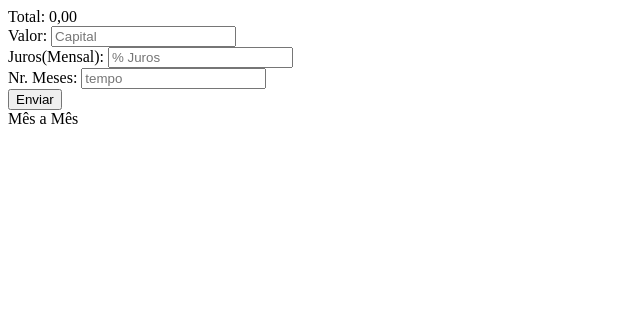
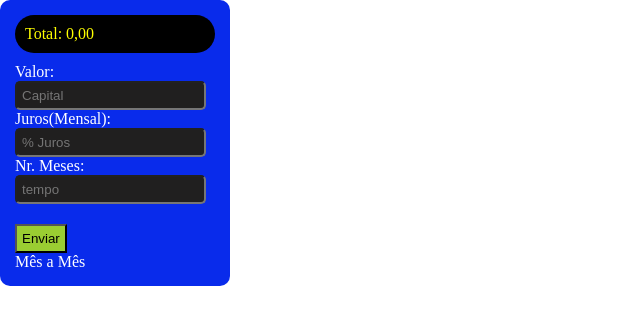
Before and after one commit to jesusmaringa/primeiroe_3t, a plain HTML site: page index.html in a window 1280 px wide. Shown: the whole page, without its empty margins (0-640 px from the left). Drawn offline with Linux system fonts and the light colour scheme.

Commit message:
Update index.html

```diff
--- a/index.html
+++ b/index.html
@@ -7,15 +7,19 @@
     <meta name="viewport" content="width=device-width, initial-scale=1.0">
     <title>Primeiro E</title>
     <script src="estudo.js"></script>
+
+    <link rel="stylesheet" href="geral.css">
 </head>
 
 <body>
     <div class="calculadora">
-        <span id="total">Total: 0,00</span><br>
+        <div id="psTotal">
+            <span id="total">Total: 0,00</span><br>
+        </div>
         Valor: <input id="valor" placeholder="Capital" type="text"><br>
         Juros(Mensal): <input id="juros" placeholder="% Juros" type="text"><br>
         Nr. Meses: <input id="meses" placeholder="tempo" type="text"><br>
-        <button onclick="calcula()">Enviar</button><br>
+        <button id="btnCalc" onclick="calcula()">Enviar</button><br>
         <span id="mes">Mês a Mês</span>
     </div>
 </body>
```
